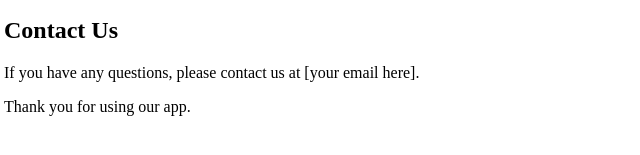
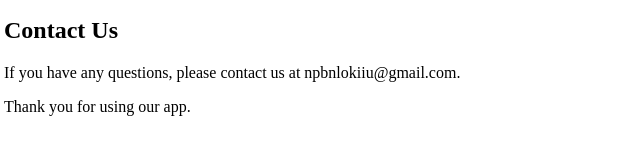
Before and after one commit to BNah1/privacy-policy-social-media-app, a plain HTML site: page index.html in a window 1280 px wide. Shown: the part 457-612 px from the top of the page, 4-644 px from the left. Drawn offline with Linux system fonts and the light colour scheme.

Commit message:
Update index.html

```diff
--- a/index.html
+++ b/index.html
@@ -22,7 +22,7 @@
   <p>We do not share your data with third parties for advertising or marketing purposes.</p>
 
   <h2>Contact Us</h2>
-  <p>If you have any questions, please contact us at [your email here].</p>
+  <p>If you have any questions, please contact us at npbnlokiiu@gmail.com.</p>
 
   <p>Thank you for using our app.</p>
 </body>
```
